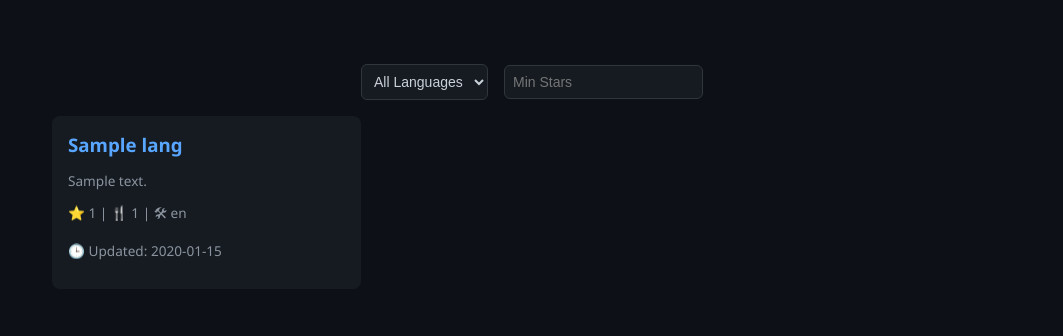
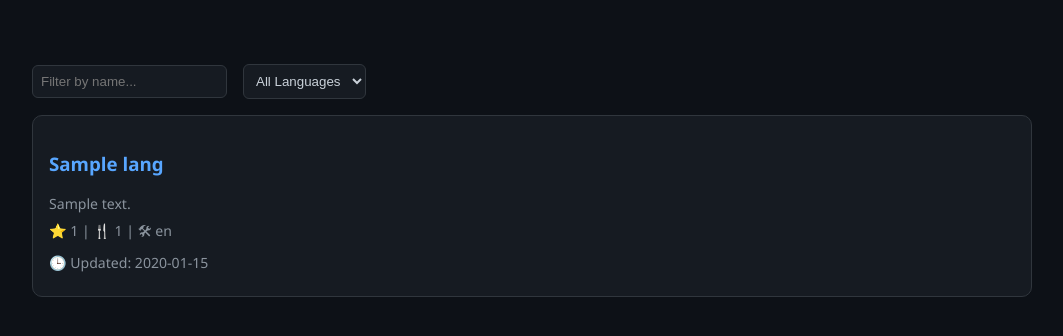
Before and after one commit to vishalmotirale/Gitly, a Flask app: template templates/dashboard.html in a window 1280 px wide. Shown: the top 336 px of the page, without its empty margins (108-1171 px from the left). Run offline with Flask 3, Linux system fonts and the light colour scheme; the template is opened without the code that fills it: most values are stand-ins (such as "Sample title", 1, 10 or a date in 2020); parts of the project's set-up code (start-up, migrations or seed data) failed here and were passed over.

Commit message:
Fix. bind to 0.0.0.0 for Rander

```diff
--- a/app.py
+++ b/app.py
@@ -89,4 +89,5 @@ def logout():
 def not_found(e): return render_template("404.html"), 404
 
 if __name__ == "__main__":
-    app.run(debug=True)
+    port = int(os.environ.get("PORT", 1000))
+    app.run(host="0.0.0.0", port=port)
--- a/templates/dashboard.html
+++ b/templates/dashboard.html
@@ -6,122 +6,146 @@
   <title>Gitly Dashboard</title>
   <style>
     body {
+      margin: 0;
+      font-family: "Segoe UI", Tahoma, Geneva, Verdana, sans-serif;
       background-color: #0d1117;
       color: #c9d1d9;
-      font-family: "Segoe UI", Tahoma, Geneva, Verdana, sans-serif;
-      margin: 0;
-      padding: 0;
     }
+
     .container {
-      max-width: 960px;
+      max-width: 1000px;
       margin: auto;
       padding: 2rem;
     }
+
     .profile {
-      text-align: center;
+      display: flex;
+      flex-direction: column;
+      align-items: center;
+      border-bottom: 1px solid #30363d;
+      padding-bottom: 2rem;
     }
+
     .profile img {
+      width: 130px;
+      height: 130px;
       border-radius: 50%;
-      width: 120px;
-      height: 120px;
-      border: 3px solid #30363d;
+      border: 3px solid #58a6ff;
     }
+
     .profile h1 {
-      margin: 0.5rem 0;
+      margin: 1rem 0 0.2rem;
       color: #58a6ff;
     }
-    .bio {
-      font-style: italic;
+
+    .bio, .meta {
       color: #8b949e;
+      text-align: center;
+      margin-top: 0.4rem;
     }
-    .meta, .stats {
-      margin-top: 0.5rem;
+
+    .stats {
+      margin-top: 1rem;
       font-size: 0.95rem;
       color: #8b949e;
     }
-    .stats strong, .stats a {
-      color: #c9d1d9;
+
+    .nav {
+      margin-top: 1rem;
+      text-align: center;
     }
+
+    .nav a {
+      color: #58a6ff;
+      margin: 0 8px;
+      text-decoration: none;
+    }
+
+    .nav a:hover {
+      text-decoration: underline;
+    }
+
     .filters {
       margin: 2rem 0 1rem;
       display: flex;
+      gap: 1rem;
       flex-wrap: wrap;
-      gap: 1rem;
       align-items: center;
-      justify-content: center;
     }
+
     .filters select, .filters input {
+      padding: 0.5rem;
+      border: 1px solid #30363d;
+      border-radius: 6px;
       background-color: #161b22;
       color: #c9d1d9;
-      border: 1px solid #30363d;
-      border-radius: 6px;
-      padding: 0.5rem;
-      font-size: 14px;
     }
+
     .repos {
-      margin-top: 1rem;
       display: grid;
-      grid-template-columns: repeat(auto-fill, minmax(280px, 1fr));
-      gap: 1rem;
+      grid-template-columns: repeat(auto-fit, minmax(280px, 1fr));
+      gap: 1.5rem;
     }
+
     .repo {
       background-color: #161b22;
       padding: 1rem;
-      border-radius: 8px;
-      transition: 0.3s;
+      border-radius: 10px;
+      transition: all 0.2s ease;
+      border: 1px solid #30363d;
     }
+
     .repo:hover {
       background-color: #21262d;
+      border: 1px solid #58a6ff;
+      box-shadow: 0 0 10px rgba(88, 166, 255, 0.3);
+      transform: scale(1.02);
     }
-    .repo h3 {
-      margin: 0 0 0.5rem 0;
-    }
+
     .repo h3 a {
       color: #58a6ff;
       text-decoration: none;
     }
+
     .repo p {
-      font-size: 0.85rem;
+      margin: 0.5rem 0;
+      font-size: 0.88rem;
       color: #8b949e;
     }
-    .nav {
-      text-align: center;
-      margin-top: 1.5rem;
-    }
-    .nav a {
-      margin: 0 10px;
-      color: #58a6ff;
-      text-decoration: none;
-    }
+
     .error {
       text-align: center;
-      padding: 20px;
       color: #ff7b72;
+      margin-top: 2rem;
+    }
+
+    .no-repos {
+      text-align: center;
+      margin-top: 2rem;
+      color: #8b949e;
     }
   </style>
 </head>
 <body>
   <div class="container">
     {% if error %}
-      <div class="error">
-        <h2>⚠️ {{ error }}</h2>
-      </div>
+      <div class="error"><h2>⚠️ {{ error }}</h2></div>
     {% endif %}
 
     {% if user %}
       <div class="profile">
         <img src="{{ user.avatar_url }}" alt="User Avatar">
         <h1>{{ user.name or user.login }}</h1>
-        <p class="bio">{{ user.bio or "No bio available." }}</p>
-        <p class="meta">
+        <div class="bio">{{ user.bio or "No bio provided." }}</div>
+        <div class="meta">
           📍 {{ user.location or "Unknown" }} • 👥 {{ user.followers }} followers • {{ user.following }} following
-        </p>
+        </div>
         <div class="stats">
           📦 Public Repos: <strong>{{ user.public_repos }}</strong>
-          {% if session.get('oauth_token') %}
+          {% if user.total_private_repos is defined %}
             • 🔒 Private Repos: <strong>{{ user.total_private_repos }}</strong>
           {% else %}
-            • <a href="{{ url_for('login') }}" style="color:#58a6ff;">Login for private repositories</a>
+            • 🔒 <a href="{{ url_for('login') }}">Log in to view private repositories</a>
           {% endif %}
         </div>
         <div class="nav">
@@ -132,27 +156,21 @@
     {% endif %}
 
     {% if repos %}
-      <!-- Filters -->
       <div class="filters">
-        <select id="languageFilter">
+        <input type="text" placeholder="Filter by name..." oninput="filterRepos(this)">
+        <select onchange="filterRepos()">
           <option value="">All Languages</option>
-          {% for lang in repos | map(attribute='language') | select | unique %}
-            {% if lang %}
-              <option value="{{ lang }}">{{ lang }}</option>
-            {% endif %}
+          {% for lang in repos|map(attribute='language')|reject('equalto', None)|unique %}
+            <option value="{{ lang }}">{{ lang }}</option>
           {% endfor %}
         </select>
-        <input type="number" id="starFilter" placeholder="Min Stars" min="0">
       </div>
 
-      <!-- Repo Grid -->
       <div class="repos" id="repoList">
         {% for repo in repos %}
-          <div class="repo"
-               data-language="{{ repo.language or '' }}"
-               data-stars="{{ repo.stargazers_count }}">
+          <div class="repo" data-language="{{ repo.language or '' }}" data-name="{{ repo.name|lower }}">
             <h3><a href="{{ repo.html_url }}" target="_blank">{{ repo.name }}</a></h3>
-            <p>{{ repo.description or "No description provided." }}</p>
+            <p>{{ repo.description or "No description." }}</p>
             <p>⭐ {{ repo.stargazers_count }} | 🍴 {{ repo.forks_count }} | 🛠 {{ repo.language or "N/A" }}</p>
             <p>🕒 Updated: {{ repo.updated_at[:10] }}</p>
           </div>
@@ -160,35 +178,23 @@
       </div>
     {% else %}
       {% if not error %}
-        <p style="text-align: center; margin-top: 2rem;">No repositories to show.</p>
+        <div class="no-repos">No repositories to display.</div>
       {% endif %}
     {% endif %}
   </div>
 
-  <!-- JS Filter Logic -->
   <script>
-    const languageFilter = document.getElementById('languageFilter');
-    const starFilter = document.getElementById('starFilter');
-    const repos = document.querySelectorAll('.repo');
-
-    function applyFilters() {
-      const selectedLang = languageFilter.value.toLowerCase();
-      const minStars = parseInt(starFilter.value) || 0;
+    function filterRepos() {
+      const nameInput = document.querySelector('input[type="text"]').value.toLowerCase();
+      const language = document.querySelector('select').value;
+      const repos = document.querySelectorAll('.repo');
 
       repos.forEach(repo => {
-        const repoLang = (repo.dataset.language || "").toLowerCase();
-        const repoStars = parseInt(repo.dataset.stars);
-
-        const show =
-          (!selectedLang || repoLang === selectedLang) &&
-          (repoStars >= minStars);
-
-        repo.style.display = show ? 'block' : 'none';
+        const matchesLang = !language || repo.dataset.language === language;
+        const matchesName = repo.dataset.name.includes(nameInput);
+        repo.style.display = matchesLang && matchesName ? 'block' : 'none';
       });
     }
-
-    languageFilter.addEventListener('change', applyFilters);
-    starFilter.addEventListener('input', applyFilters);
   </script>
 </body>
 </html>
```
